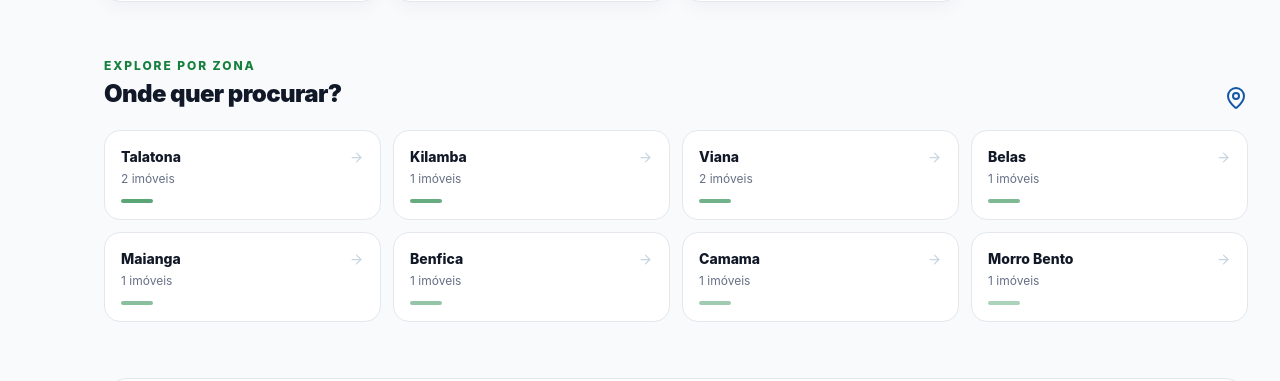
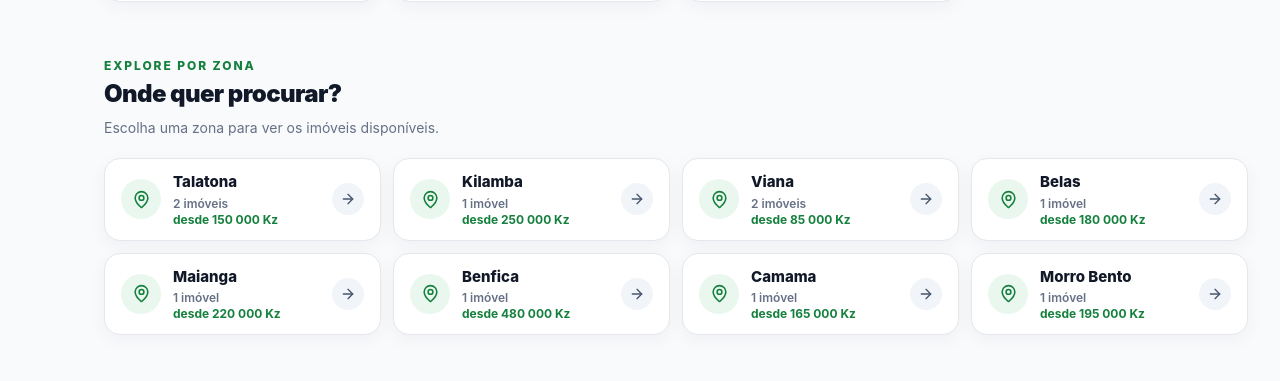
Before and after one commit to Hugo-JC/ondjo, a React (Vite) app: page / in a window 1280 px wide. Shown: the part 1193-1574 px from the top of the page. Built offline with nearby package versions, Linux system fonts and the light colour scheme.

Commit message:
cards perto do footer

```diff
--- a/src/App.tsx
+++ b/src/App.tsx
@@ -42,7 +42,7 @@ function AppShell({ children }: { children: React.ReactNode }) {
   return (
     <div className="min-h-screen bg-slate-50">
       <Sidebar />
-      <div className="min-w-0 lg:pl-[72px]">
+      <div className="min-w-0 lg:pl-18">
         <Header />
         {children}
       </div>
--- /dev/null
+++ b/src/components/ZoneCard.tsx
@@ -0,0 +1,66 @@
+import { ArrowRight, MapPin } from "lucide-react";
+import { formatKz } from "../data/properties";
+import { formatCount, type ZoneSummary } from "../data/zones";
+
+/**
+ * Cartão de zona. Deve ser usado dentro de um <ul>, envolvido em <li>.
+ * - Com imóveis: é um <a> real (abre em novo separador, funciona por teclado).
+ * - Sem imóveis: não é link, não tem hover nem seta, para não parecer clicável.
+ */
+export function ZoneCard({ zone }: { zone: ZoneSummary }) {
+  const { name, count, minPrice } = zone;
+
+  if (count === 0 || minPrice === null) {
+    return (
+      <div className="flex min-h-18 items-center gap-3 rounded-2xl border border-dashed border-ondjo-border bg-transparent px-4 py-3">
+        <span
+          aria-hidden="true"
+          className="grid size-10 shrink-0 place-items-center rounded-full bg-slate-100 text-slate-400"
+        >
+          <MapPin size={19} />
+        </span>
+        <span className="min-w-0">
+          <span className="block truncate text-[15px] font-extrabold text-slate-600">
+            {name}
+          </span>
+          <span className="block text-xs font-semibold text-ondjo-muted">
+            Em breve
+          </span>
+        </span>
+      </div>
+    );
+  }
+
+  return (
+    <a
+      href={`#/pesquisar?location=${encodeURIComponent(name)}`}
+      className="focus-ring group flex min-h-18 items-center gap-3 rounded-2xl border border-ondjo-border bg-white px-4 py-3 shadow-[0_5px_18px_rgba(16,24,40,0.045)] transition duration-200 hover:-translate-y-0.5 hover:border-ondjo-blue hover:shadow-[0_14px_34px_rgba(16,24,40,0.10)] motion-reduce:transition-none motion-reduce:hover:translate-y-0"
+    >
+      <span
+        aria-hidden="true"
+        className="grid size-10 shrink-0 place-items-center rounded-full bg-ondjo-green-soft text-ondjo-green"
+      >
+        <MapPin size={19} />
+      </span>
+
+      <span className="min-w-0 flex-1">
+        <span className="block truncate text-[15px] font-extrabold text-ondjo-ink">
+          {name}
+        </span>
+        <span className="mt-0.5 block text-xs font-semibold text-ondjo-muted">
+          {formatCount(count)}
+        </span>
+        <span className="block text-xs font-bold text-ondjo-green">
+          desde {formatKz(minPrice)}
+        </span>
+      </span>
+
+      <span
+        aria-hidden="true"
+        className="grid size-8 shrink-0 place-items-center rounded-full bg-slate-100 text-slate-600 transition group-hover:bg-ondjo-blue group-hover:text-white group-focus-visible:bg-ondjo-blue group-focus-visible:text-white"
+      >
+        <ArrowRight size={16} />
+      </span>
+    </a>
+  );
+}
--- /dev/null
+++ b/src/components/ZoneSection.tsx
@@ -0,0 +1,32 @@
+import { useMemo } from "react";
+import { getZoneSummaries } from "../data/zones";
+import { ZoneCard } from "./ZoneCard";
+
+export function ZoneSection() {
+  const zones = useMemo(getZoneSummaries, []);
+
+  return (
+    <section aria-labelledby="zonas-titulo" className="mt-14">
+      <p className="text-xs font-extrabold uppercase tracking-[.16em] text-ondjo-green">
+        Explore por zona
+      </p>
+      <h2
+        id="zonas-titulo"
+        className="mt-1 text-2xl font-black tracking-tight text-ondjo-ink"
+      >
+        Onde quer procurar?
+      </h2>
+      <p className="mt-2 text-sm text-ondjo-muted">
+        Escolha uma zona para ver os imóveis disponíveis.
+      </p>
+
+      <ul className="mt-5 grid gap-3 sm:grid-cols-2 lg:grid-cols-4">
+        {zones.map((zone) => (
+          <li key={zone.name}>
+            <ZoneCard zone={zone} />
+          </li>
+        ))}
+      </ul>
+    </section>
+  );
+}
--- /dev/null
+++ b/src/data/zones.ts
@@ -0,0 +1,28 @@
+import { locations, properties } from "./properties";
+
+export interface ZoneSummary {
+  name: string;
+  count: number;
+  /** Preço mais baixo entre os imóveis da zona. `null` se não houver imóveis. */
+  minPrice: number | null;
+}
+
+/**
+ * Deriva contagem e preço mínimo directamente dos imóveis disponíveis,
+ * para que os números nunca fiquem desalinhados com a pesquisa.
+ */
+export function getZoneSummaries(): ZoneSummary[] {
+  return locations.map((name) => {
+    const inZone = properties.filter((p) => p.neighborhood === name);
+    return {
+      name,
+      count: inZone.length,
+      minPrice: inZone.length
+        ? Math.min(...inZone.map((p) => p.price))
+        : null,
+    };
+  });
+}
+
+export const formatCount = (count: number) =>
+  count === 1 ? "1 imóvel" : `${count} imóveis`;
--- a/src/pages/Home.tsx
+++ b/src/pages/Home.tsx
@@ -1,8 +1,9 @@
-import { ArrowRight, MapPin, ShieldCheck } from "lucide-react"; //Search,
+import { ArrowRight, ShieldCheck } from "lucide-react"; //Search,
 import { motion } from "framer-motion";
 import { useState } from "react";
 import { properties, locations } from "../data/properties";
 import { navigate } from "../hooks/useHashRoute";
+import { ZoneSection } from "../components/ZoneSection";
 import { PropertyCard } from "../components/PropertyCard";
 import {
   SearchBar,
@@ -117,51 +118,7 @@ export function Home() {
           Ver todos os imóveis <ArrowRight size={16} />
         </button>
 
-        <div className="mt-14">
-          <div className="flex items-end justify-between gap-4">
-            <div>
-              <p className="text-xs font-extrabold uppercase tracking-[.16em] text-ondjo-green">
-                Explore por zona
-              </p>
-              <h2 className="mt-1 text-2xl font-black tracking-tight text-ondjo-ink">
-                Onde quer procurar?
-              </h2>
-            </div>
-            <MapPin className="hidden text-ondjo-blue sm:block" />
-          </div>
-          <div className="mt-5 grid grid-cols-2 gap-3 sm:grid-cols-4">
-            {locations.slice(0, 8).map((location, index) => (
-              <button
-                key={location}
-                onClick={() => {
-                  setFilters({ ...defaultSearchFilters(), location });
-                  navigate(
-                    `pesquisar?location=${encodeURIComponent(location)}`,
-                  );
-                }}
-                className="focus-ring group rounded-2xl border border-ondjo-border bg-white p-4 text-left transition hover:-translate-y-0.5 hover:border-blue-200 hover:shadow-md"
-              >
-                <span className="flex items-center justify-between">
-                  <span className="text-sm font-extrabold text-ondjo-ink">
-                    {location}
-                  </span>
-                  <ArrowRight
-                    size={15}
-                    className="text-slate-300 transition group-hover:translate-x-0.5 group-hover:text-ondjo-blue"
-                  />
-                </span>
-                <span className="mt-1 block text-xs text-ondjo-muted">
-                  {properties.filter((p) => p.neighborhood === location).length}{" "}
-                  imóveis
-                </span>
-                <span
-                  className="mt-3 block h-1 w-8 rounded-full bg-ondjo-green/70"
-                  style={{ opacity: 1 - index * 0.07 }}
-                />
-              </button>
-            ))}
-          </div>
-        </div>
+        <ZoneSection />
 
         <div className="mt-14">
           <TrustStrip />
```
